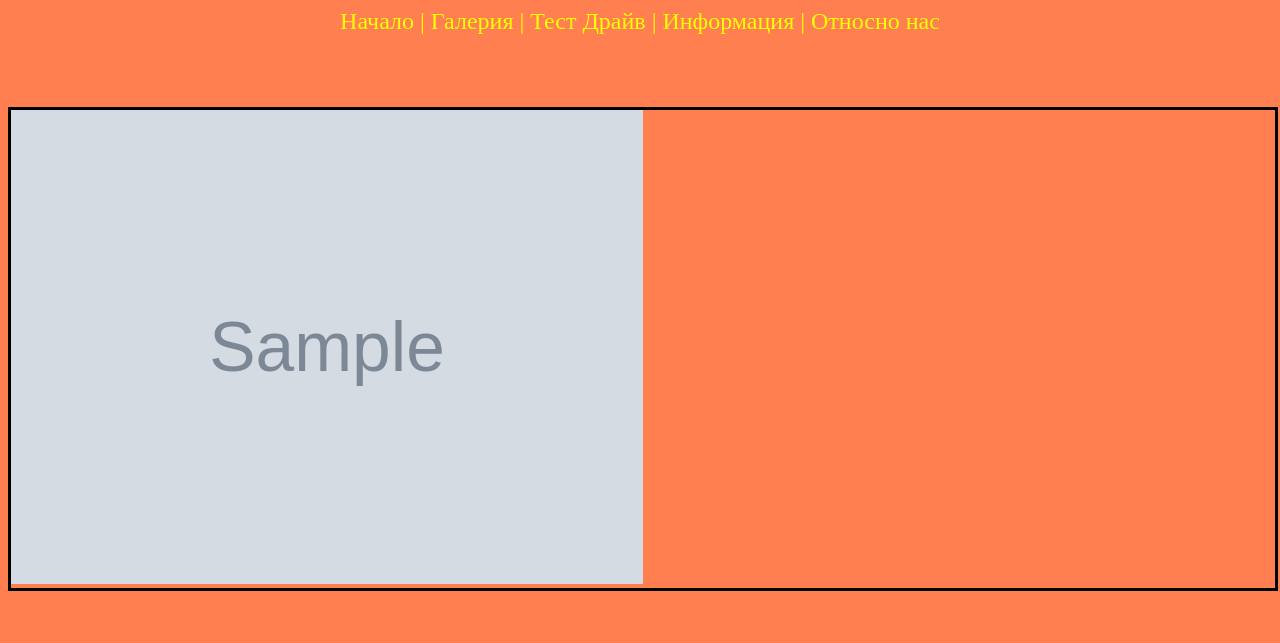
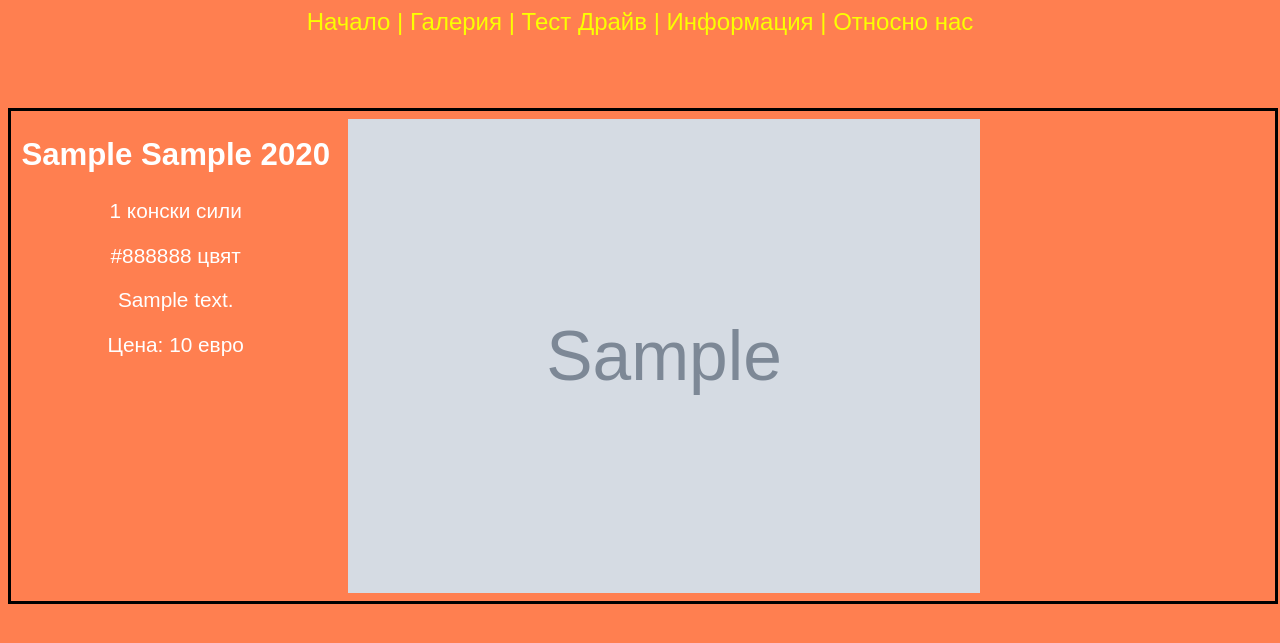
Before and after one commit to Rokyuto/Web_Develop, a PHP site: page /CarShowroom/Gallery/page.php in a window 1280 px wide. Shown: the top 643 px of the page. Run offline with PHP 8.4, Linux system fonts and the light colour scheme; tables that the repository leaves empty hold one stand-in row (values such as "Sample post"); grey boxes marked "Sample" are stand-in pictures.

Commit message:
Finish Gallery Style

```diff
--- a/CarShowroom/Database/InsertCar.sql
+++ b/CarShowroom/Database/InsertCar.sql
@@ -1,3 +1,4 @@
 use showroom;
-INSERT INTO car(brand,model,color,price,horsePower,year,images_ID) values("Dodge","Challenger SRT Hellcat","Red",51000,485,2018,1);
-INSERT INTO car(brand,model,color,price,horsePower,year,images_ID) values("Nissan","GT-R R35","Blue",99990,565,2018,2);
+INSERT INTO car(brand,model,color,price,horsePower,year,description,images_ID) values("Dodge","Challenger SRT Hellcat","Червен",67390,707,2018,"Двигателят е бензинов суперчарджър Hemi V8, 6,2-литров . 8-степена автоматична скоростна кутия . Задно предаване . 2 врати",1);
+INSERT INTO car(brand,model,color,price,horsePower,year,description,images_ID) values("Nissan","GT-R R35","Син",99990,565,2018,"Двигателят е бензинов 3,8-литров Twin Turbo V6 . 6-степена автоматична скоростна кутия . Задвижване на 4-рите колела - 4WD . 2 врати",2);
+INSERT INTO car(brand,model,color,price,horsePower,year,description,images_ID) values("Dodge","Charger R/T","Черен",150000,506,1970,"Двигателят е бензинов 426 HEMI V8 . 5-степена ръчна скоростна кутия . Задно предаване . 2 врати",3);
--- a/CarShowroom/Database/database.sql
+++ b/CarShowroom/Database/database.sql
@@ -23,6 +23,7 @@ CREATE TABLE IF NOT EXISTS car (
 	price int NOT NULL,
     horsePower int NOT NULL,
     year year not null,
+    description text not null,
     images_ID int not null,
     foreign key(images_ID) references carImages(images_ID)
 );
--- a/CarShowroom/Gallery/page.php
+++ b/CarShowroom/Gallery/page.php
@@ -14,6 +14,9 @@ echo "Connection exception: " . $e->getMessage();
 $sql = $connection->prepare("SELECT * FROM car JOIN carImages on car.images_ID = carImages.images_ID ");
 $sql->execute();
 $cars = $sql->fetchAll();
+
+$chosenBrandCars = [];
+$chosenBrand;
 
 ?>
 
@@ -35,6 +38,13 @@ $cars = $sql->fetchAll();
     <?php
     foreach ($cars as $car) { ?>
         <div class="carContainer">
+            <div class="carInfo">
+                <h2><?= $car["brand"] . " " . $car["model"] . " " . $car["year"] ?></h2>
+                <p><?= $car["horsePower"] ?> конски сили</p>
+                <p><?= $car["color"] ?> цвят</p>
+                <p><?= $car["description"] ?></p>
+                <p>Цена: <?= $car["price"] ?> евро</p>
+            </div>
             <img id="car<?= $car["car_id"] ?>" src="<?= $car["carFrontImage"] ?>"  alt="">
         </div>
     <?php } ?>
--- a/CarShowroom/Gallery/style.css
+++ b/CarShowroom/Gallery/style.css
@@ -1,5 +1,10 @@
 body{
     background-color: coral;
+    /* background-image: url("../Images/Wallpapers/Free-Download-HD-Car-Wallpapers-Images.jpg");
+    background-position: center center;
+    background-size: cover; */
+    box-sizing: border-box;
+    font-family: Arial, Helvetica, sans-serif;
 }
 a{
     color: rgb(251, 255, 0);
@@ -8,14 +13,32 @@ a{
 a:active{
     color: rgb(155, 158, 0);
 }
-
 .carContainer{
+    display: flex;
+    flex-direction: row;
     height:33%;
     width: 100%;
     border:black 3px solid;
+    margin: 0.3em 0;
 }
-
+.carInfo{
+    text-align: center;
+    color: white;
+    font-size: 1.3em;
+    margin: 0 0.5em;
+}
 img{
     height: 100%;
     width:50%;
+    margin: 0.5em;
 }
+
+@media screen and (max-width: 1000px) {
+    .carInfo{
+        text-align: center;
+        color: white;
+        font-size: 0.75em;
+        margin: 0.5;
+    }
+
+}
```
Also changed, not shown: CarShowroom/Gallery/IDK.txt (added, +13 -0 lines), CarShowroom/Images/Wallpapers/Free-Download-HD-Car-Wallpapers-Images.jpg (renamed from CarShowroom/Images/Free-Download-HD-Car-Wallpapers-Images.jpg).
